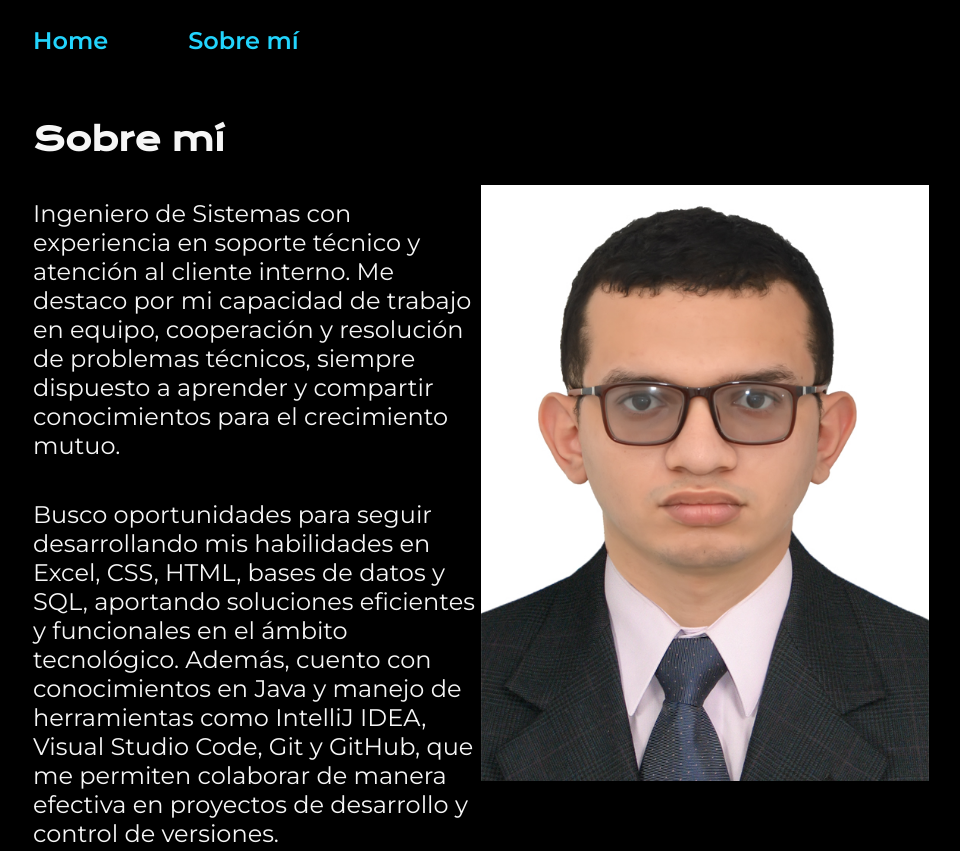
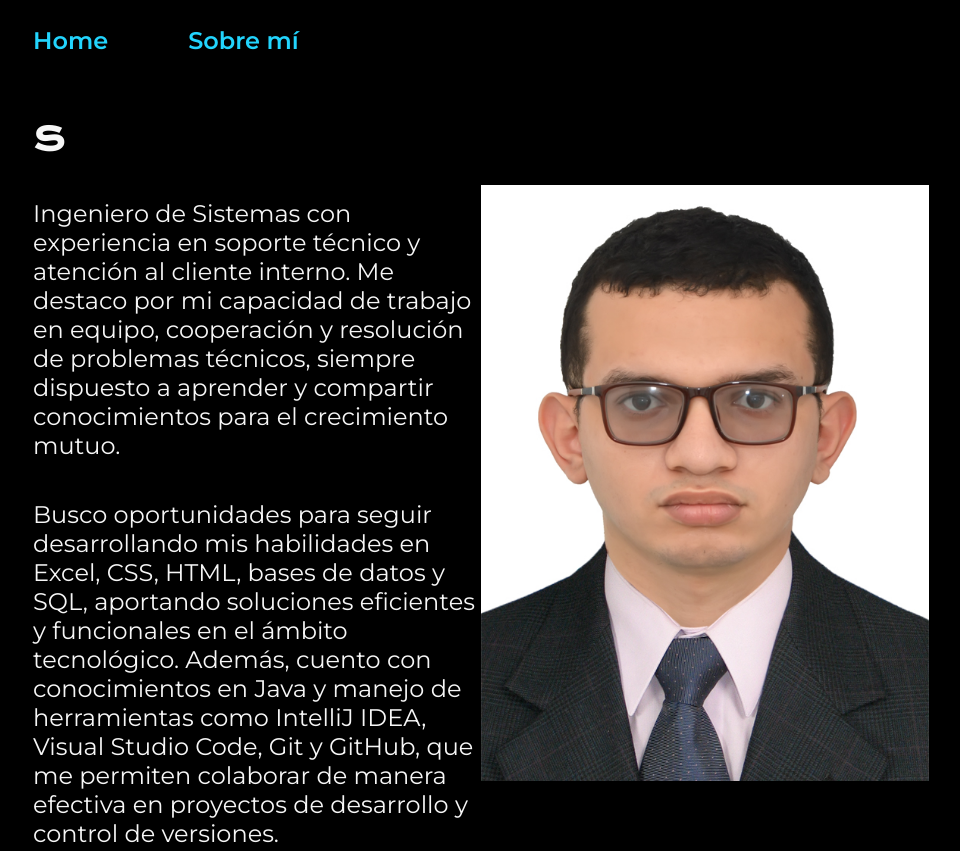
Before and after one commit to pedro8734/portafolio_Fronted, a plain HTML site: page about.html in a window 1280 px wide. Shown: the top 851 px of the page, without its empty margins (159-1119 px from the left). Drawn offline with nearby package versions, Linux system fonts and the light colour scheme.

Commit message:
Actualizacion

```diff
--- a/about.html
+++ b/about.html
@@ -18,7 +18,7 @@
     </header>
     <main class="presentacion">
         <section class="presentacion__contenido">
-            <h1 class="presentacion__contenido__titulo">Sobre mí</h1>
+            <h1 class="presentacion__contenido__titulo">S</h1>
             <p class="presentacion__contenido__texto">Ingeniero de Sistemas con experiencia en soporte técnico y atención al cliente interno. Me destaco por mi capacidad de trabajo en equipo, cooperación y resolución de problemas técnicos, siempre dispuesto a aprender y compartir conocimientos
                 para el crecimiento mutuo.</p>
             <p class="presentacion__contenido__texto">
```
